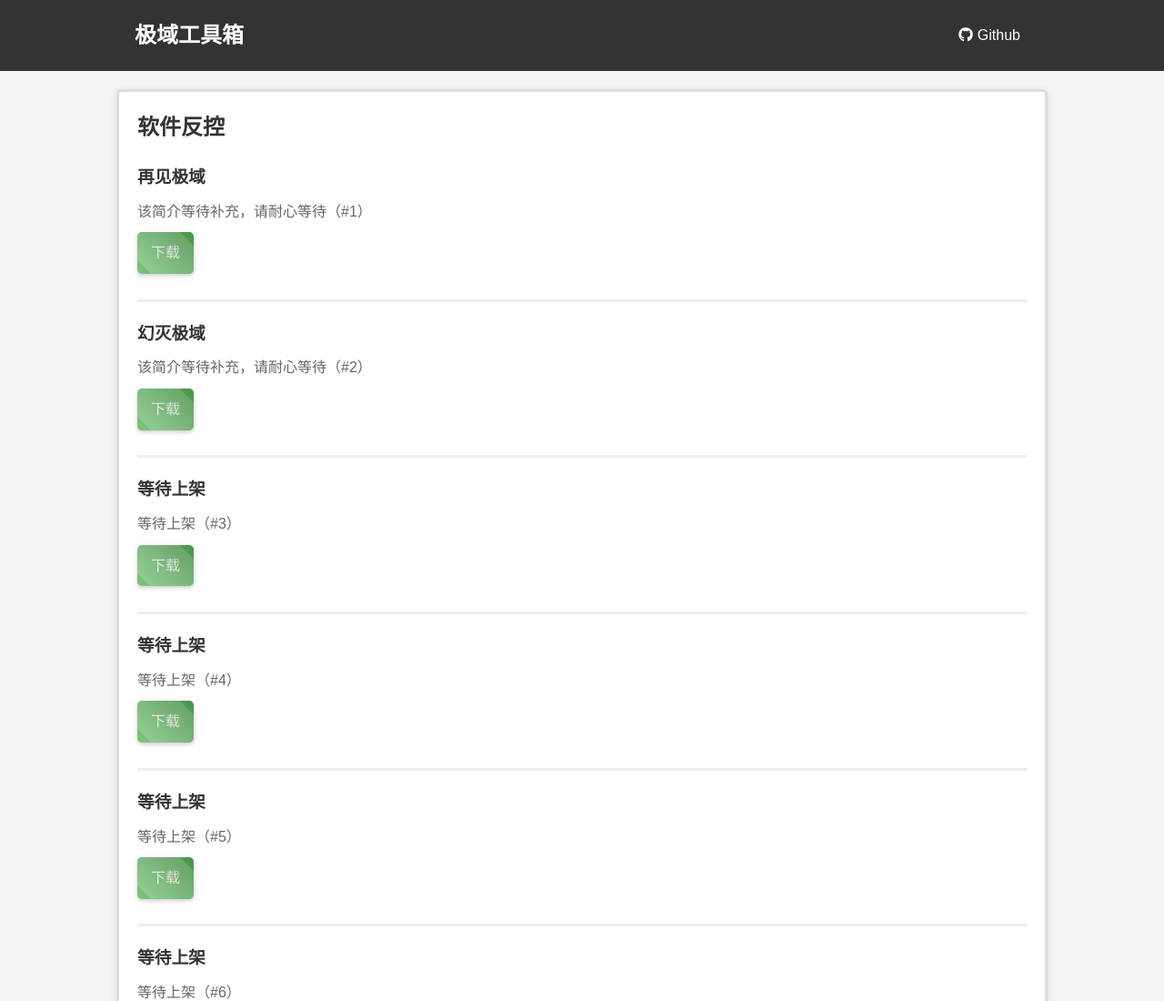
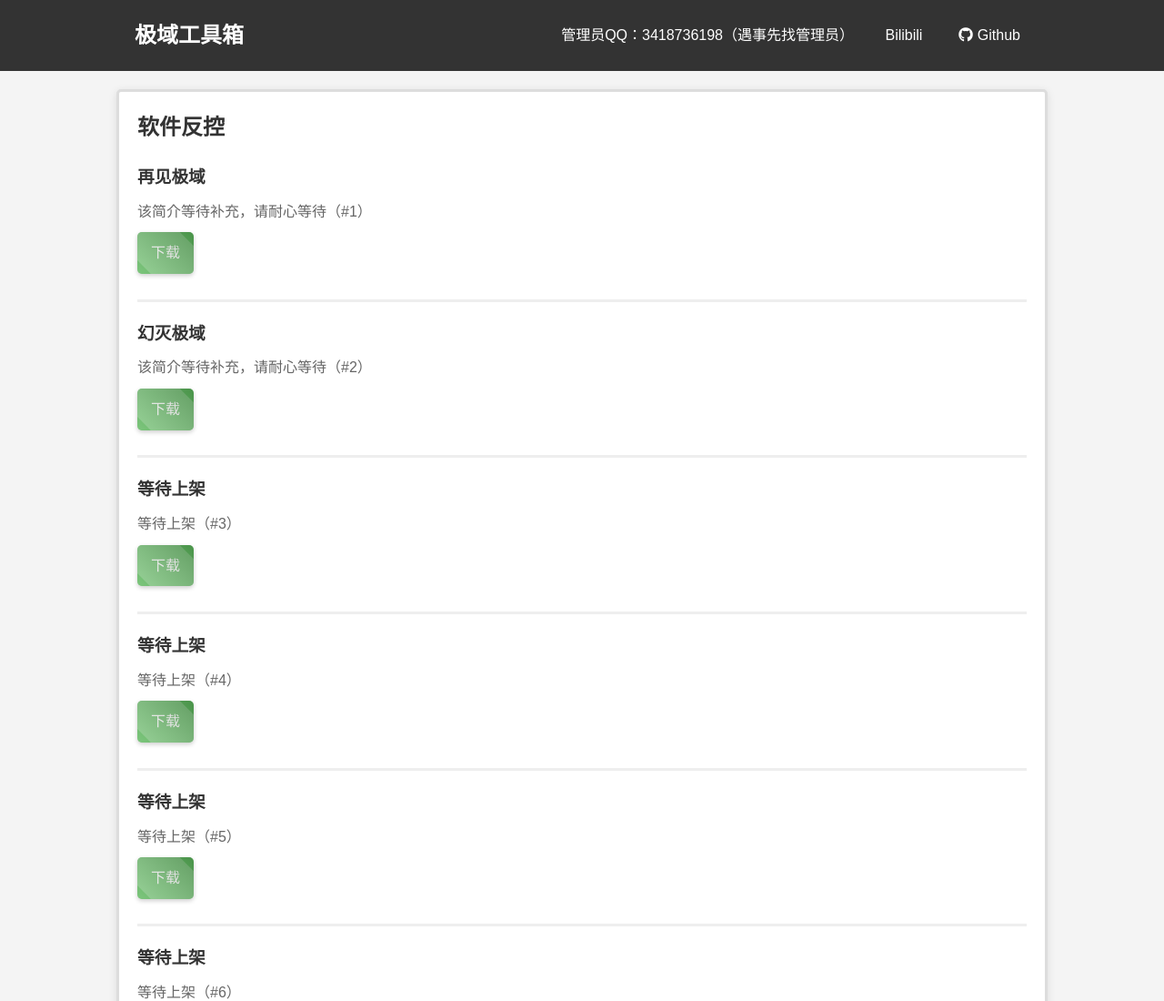
Before and after one commit to dhhdl/dhhdl.github.io, a plain HTML site: page index.html in a window 1280 px wide. Shown: the top 1100 px of the page at 91% size. Drawn offline with Linux system fonts and the light colour scheme.

Commit message:
Update index.html

```diff
--- a/index.html
+++ b/index.html
@@ -4,8 +4,8 @@
     <meta charset="UTF-8">
     <meta name="viewport" content="width=device-width, initial-scale=1.0">
     <title>极域工具箱</title>
+    <link rel="icon" type="image/x-icon" href="favicon.ico">
     <link rel="stylesheet" href="index.css">
-    <!-- 引入Font Awesome图标库 -->
     <link rel="stylesheet" href="https://cdnjs.cloudflare.com/ajax/libs/font-awesome/5.15.1/css/all.min.css">
 </head>
 <body>
@@ -13,7 +13,11 @@
         <nav class="navbar">
             <div class="container">
                 <h1>极域工具箱</h1>
+	<span></span>
                 <ul>
+                    <li>管理员QQ：3418736198（遇事先找管理员）</li>
+                    <li><a href="https://space.bilibili.com/3493113704220717" target="_blank">
+                        <i class="fab fa-bilibili"></i> Bilibili</a></li>
                     <li><a href="https://github.com/dhhdl/dhhdl.github.io" class="github" target="_blank">Github</a></li>
                 </ul>
             </div>
@@ -180,5 +184,6 @@
         <p>本站旨在为大众提供软件目录，但软件版权非我们所有，如果不想让自己的软件上架到本站目录，可以联系管理员QQ3418736198或3407219514处理（备注极域工具箱下架申请）</p>
         <p>如果您也有想上传的软件，也可以联系管理员QQ3418736198处理（备注极域工具箱上架申请），我们会评估和审核是否能在本站上架，过程完全免费！</p>
     </footer>
+
 </body>
 </html>
```
